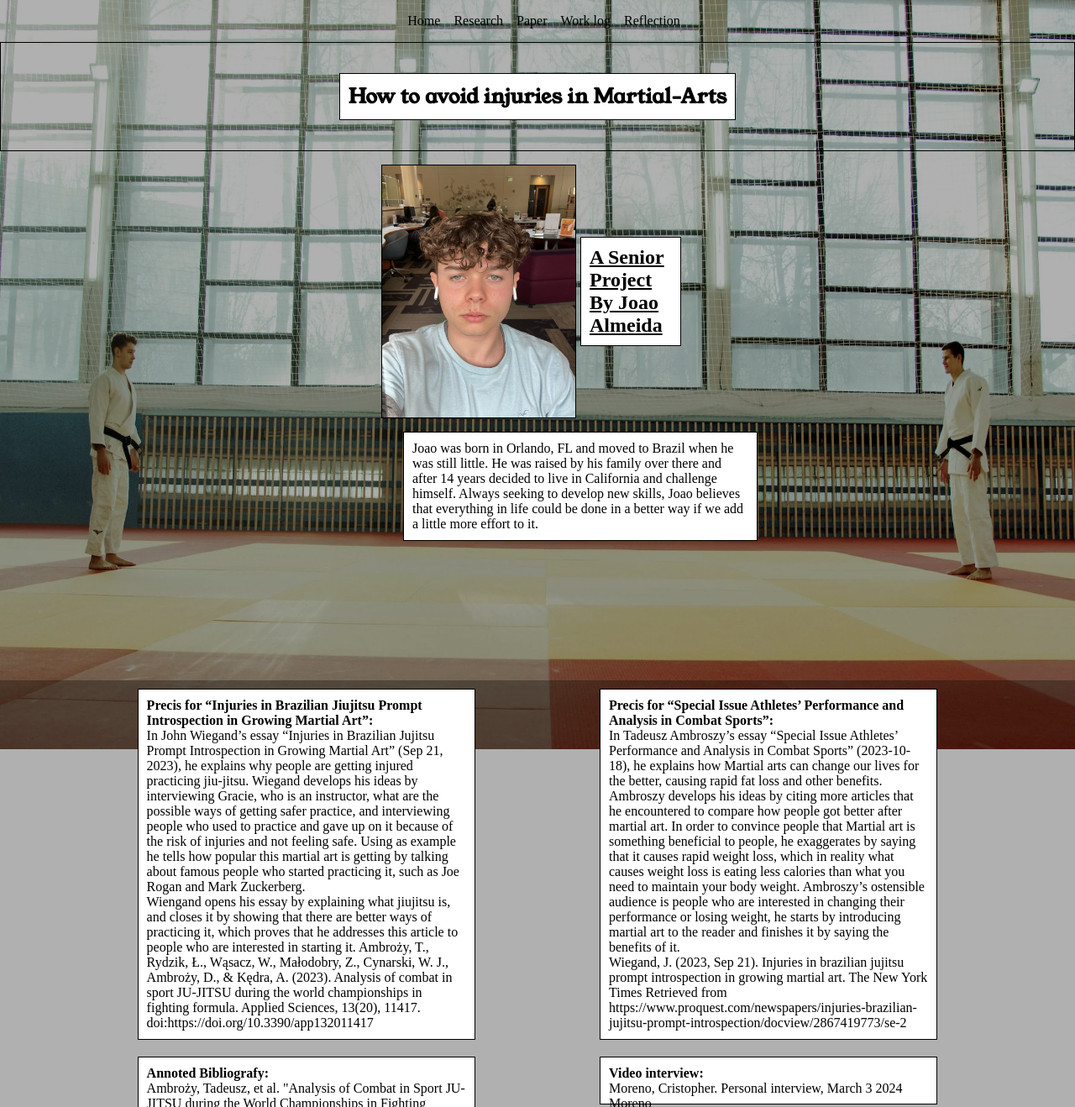
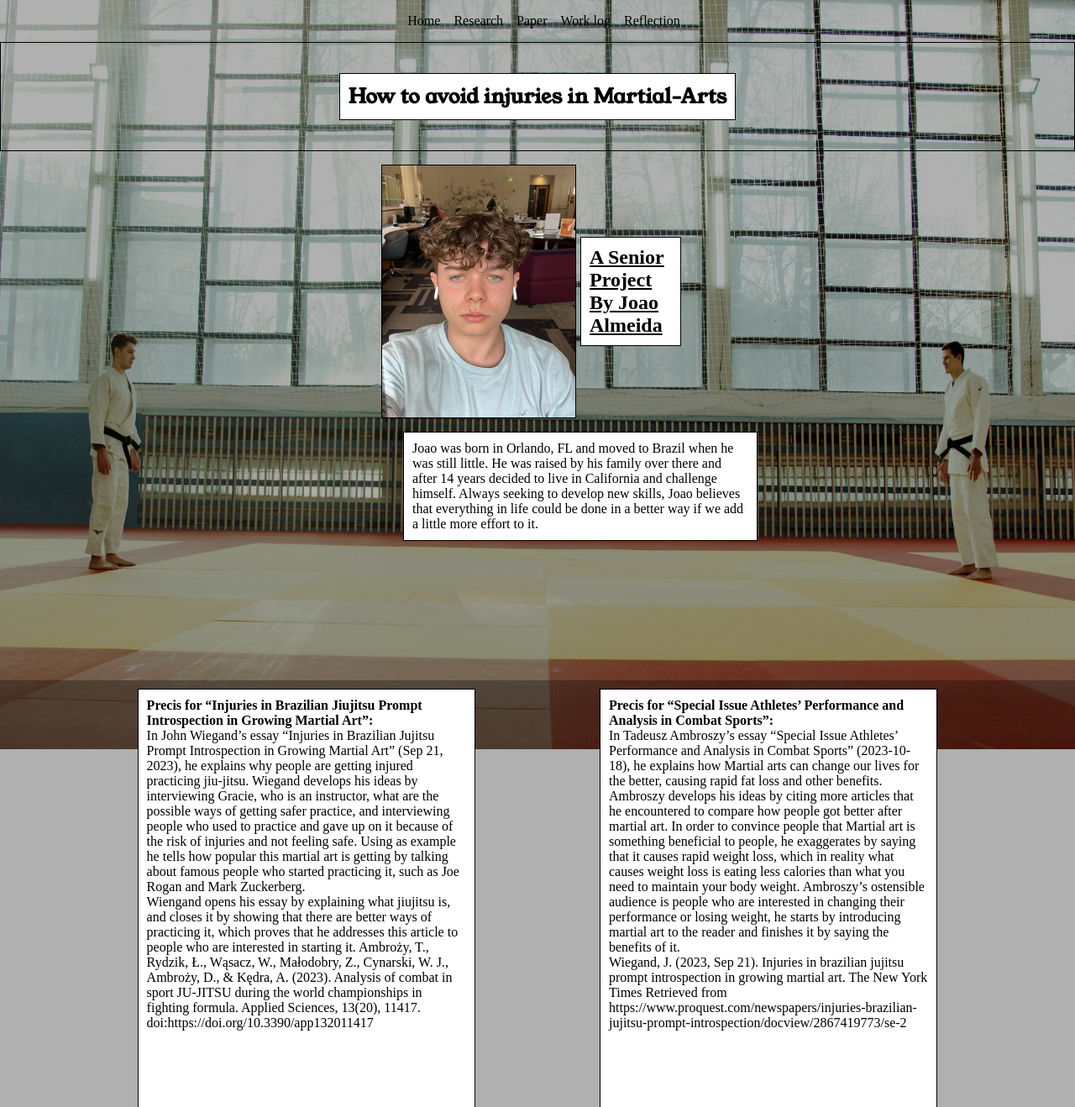
Before and after one commit to JoaoAlmeida05/Senior-Project, a plain HTML site: page index.html in a window 1280 px wide. Shown: the top 1318 px of the page at 84% size. Drawn offline with Linux system fonts and the light colour scheme.

Commit message:
Add files via upload

```diff
--- a/style.css
+++ b/style.css
@@ -153,8 +153,8 @@ section#hero {
         margin: 10px;
         padding: 10px;
     }
-    .one, .two, .three, .four{
-        height: auto;
+    .one{
+        height: 600px;
     }
 
 }
```
